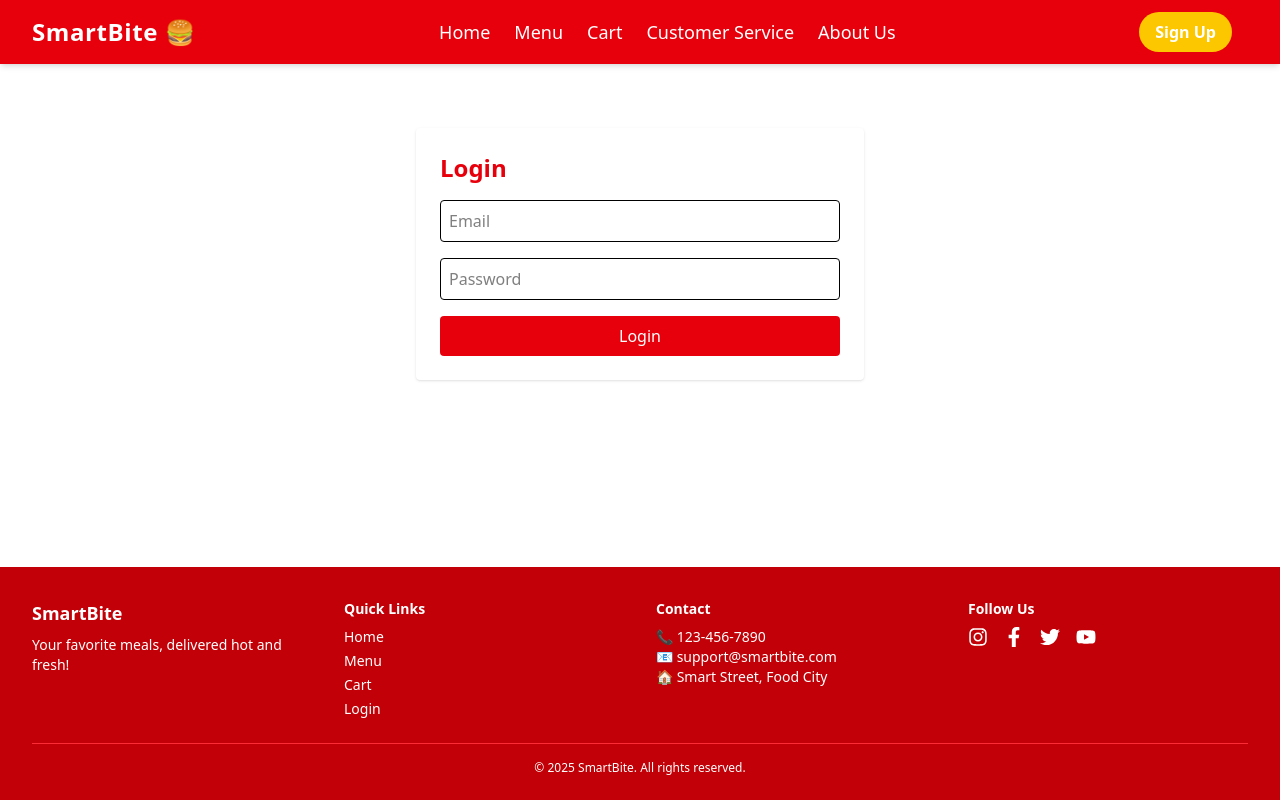
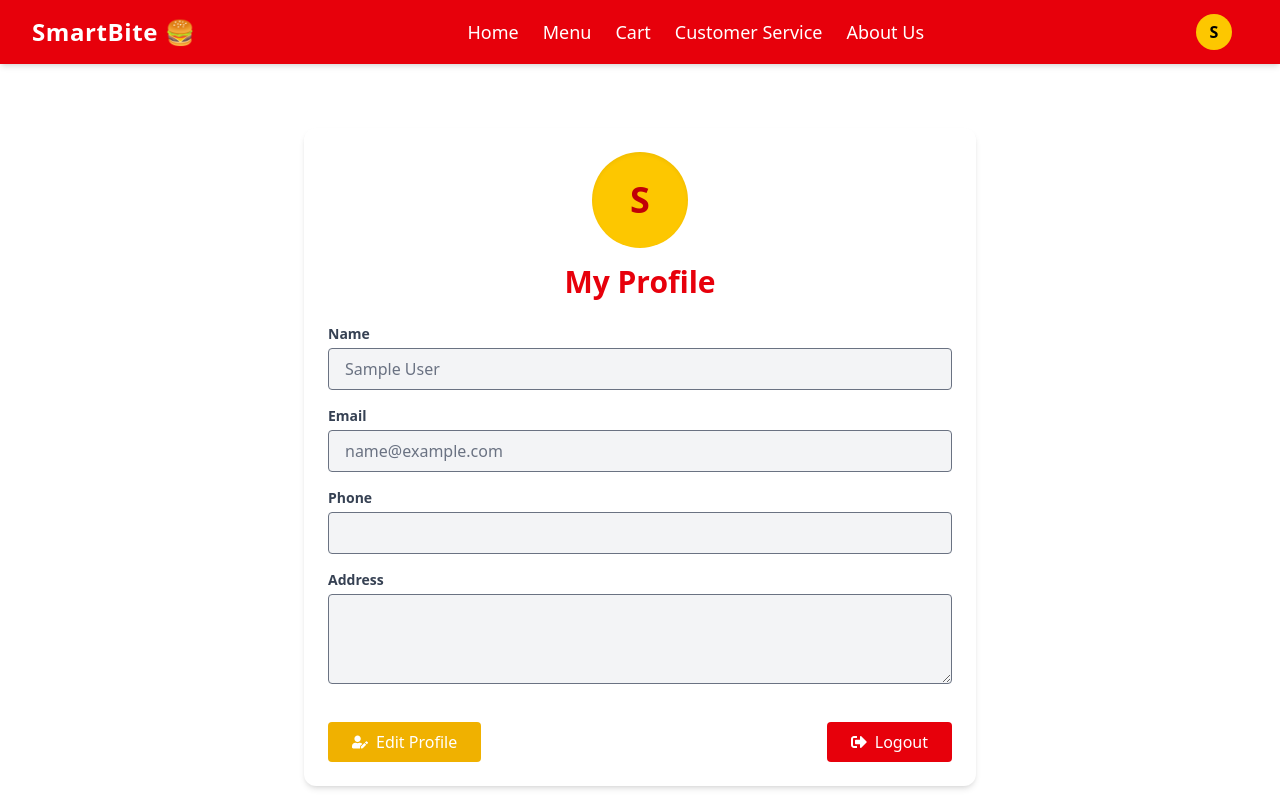
Before and after one commit to VrandaaGarg/SmartBite, a React (Vite) app: page /profile in a window 1280 px wide. Before the commit this address led to /login. Shown: the top 800 px of the page. Built offline with nearby package versions, Linux system fonts and the light colour scheme; sample sign-in values are in the browser's storage.

Commit message:
Refactor authentication and cart management to use consistent localStorage keys; enhance profile editing functionality

```diff
--- a/src/Context/AuthContext.jsx
+++ b/src/Context/AuthContext.jsx
@@ -1,56 +1,35 @@
-import { createContext, useContext, useEffect, useState } from "react";
+import { createContext, useContext, useState } from "react";
 
 const AuthContext = createContext();
 
 export const AuthProvider = ({ children }) => {
   const [user, setUser] = useState(() =>
-    JSON.parse(localStorage.getItem("smartbite_user"))
+    JSON.parse(localStorage.getItem("current_user"))
   );
 
   const login = (email, password) => {
-    const users = JSON.parse(localStorage.getItem("smartbite_users")) || [];
-    const existing = users.find(
-      (u) => u.email === email && u.password === password
-    );
-    if (existing) {
-      setUser(existing);
-      localStorage.setItem("smartbite_user", JSON.stringify(existing));
+    const stored = JSON.parse(localStorage.getItem("current_user"));
+    if (stored && stored.email === email && stored.password === password) {
+      setUser(stored);
       return { success: true };
     }
     return { success: false, message: "Invalid email or password" };
   };
 
   const signup = (newUser) => {
-    const users = JSON.parse(localStorage.getItem("smartbite_users")) || [];
-
-    const exists = users.find((u) => u.email === newUser.email);
-    if (exists) {
-      return { success: false, message: "User with this email already exists" };
-    }
-
-    // 🔢 Get last used ID or start from 1
-    let lastId = parseInt(localStorage.getItem("smartbite_user_id_counter")) || 0;
-    const nextId = lastId + 1;
-
-    // 🆔 Assign user ID
     const userWithId = {
       ...newUser,
-      id: nextId,
+      id: Date.now(), // or use crypto.randomUUID() if preferred
     };
-
-    // Update storage
-    users.push(userWithId);
-    localStorage.setItem("smartbite_users", JSON.stringify(users));
-    localStorage.setItem("smartbite_user", JSON.stringify(userWithId));
-    localStorage.setItem("smartbite_user_id_counter", nextId.toString());
-
+    localStorage.setItem("current_user", JSON.stringify(userWithId));
     setUser(userWithId);
     return { success: true };
   };
 
   const logout = () => {
     setUser(null);
-    localStorage.removeItem("smartbite_user");
+    localStorage.removeItem("current_user");
+    localStorage.removeItem("user_cart");
   };
 
   return (
--- a/src/Context/CartContext.jsx
+++ b/src/Context/CartContext.jsx
@@ -7,27 +7,23 @@ export const CartProvider = ({ children }) => {
   const { user } = useAuth();
   const [cart, setCart] = useState([]);
 
-  // Load cart for current user when user logs in
   useEffect(() => {
     if (user?.id) {
-      const allCarts = JSON.parse(localStorage.getItem("smartbite_cart_data")) || {};
-      const currentUserCart = allCarts[user.id] || [];
-      setCart(currentUserCart);
+      const userCart = JSON.parse(localStorage.getItem("user_cart")) || {};
+      setCart(userCart[user.id] || []);
     } else {
-      setCart([]); // Clear cart if user logs out or not found
+      setCart([]);
     }
   }, [user]);
 
-  // Save updated cart back to localStorage
   useEffect(() => {
     if (user?.id) {
-      const allCarts = JSON.parse(localStorage.getItem("smartbite_cart_data")) || {};
-      allCarts[user.id] = cart;
-      localStorage.setItem("smartbite_cart_data", JSON.stringify(allCarts));
+      const userCart = JSON.parse(localStorage.getItem("user_cart")) || {};
+      userCart[user.id] = cart;
+      localStorage.setItem("user_cart", JSON.stringify(userCart));
     }
   }, [cart, user]);
 
-  // Add dish to cart
   const addToCart = (dish) => {
     setCart((prev) => {
       const exists = prev.find((item) => item.id === dish.id);
@@ -41,12 +37,10 @@ export const CartProvider = ({ children }) => {
     });
   };
 
-  // Remove dish from cart
   const removeFromCart = (id) => {
     setCart((prev) => prev.filter((item) => item.id !== id));
   };
 
-  // Update quantity of item
   const updateQuantity = (id, qty) => {
     setCart((prev) =>
       prev.map((item) =>
@@ -55,13 +49,12 @@ export const CartProvider = ({ children }) => {
     );
   };
 
-  // Clear cart for current user
   const clearCart = () => {
     setCart([]);
     if (user?.id) {
-      const allCarts = JSON.parse(localStorage.getItem("smartbite_cart_data")) || {};
-      allCarts[user.id] = [];
-      localStorage.setItem("smartbite_cart_data", JSON.stringify(allCarts));
+      const userCart = JSON.parse(localStorage.getItem("user_cart")) || {};
+      userCart[user.id] = [];
+      localStorage.setItem("user_cart", JSON.stringify(userCart));
     }
   };
 
--- a/src/Pages/Cart.jsx
+++ b/src/Pages/Cart.jsx
@@ -1,5 +1,7 @@
 import React from "react";
 import { useCart } from "../Context/CartContext";
+import { Link } from "react-router-dom";
+import { FaShoppingCart } from "react-icons/fa";
 
 const Cart = () => {
   const { cart, updateQuantity, removeFromCart, clearCart } = useCart();
@@ -7,7 +9,21 @@ const Cart = () => {
   const total = cart.reduce((sum, item) => sum + item.price * item.quantity, 0);
 
   if (cart.length === 0) {
-    return <h2 className="text-center mt-20 text-xl text-gray-600">Your cart is empty.</h2>;
+    return (
+      <div className="flex flex-col items-center justify-center mt-24 text-center px-4">
+        <FaShoppingCart className="text-6xl text-gray-400 mb-4" />
+        <h2 className="text-xl text-gray-600 mb-2">Your cart is empty.</h2>
+        <p className="text-sm text-gray-500 mb-6">
+          Looks like you haven’t added anything to your cart yet.
+        </p>
+        <Link
+          to="/menu"
+          className="bg-red-600 hover:bg-red-700 text-white px-6 py-2 rounded-md transition shadow"
+        >
+          Explore Menu 🍽️
+        </Link>
+      </div>
+    );
   }
 
   return (
--- a/src/Pages/Profile.jsx
+++ b/src/Pages/Profile.jsx
@@ -1,14 +1,34 @@
-import React from "react";
+import React, { useState } from "react";
 import { useAuth } from "../Context/AuthContext";
 import { useNavigate } from "react-router-dom";
+import { FaUserEdit, FaSave, FaSignOutAlt } from "react-icons/fa";
 
 const Profile = () => {
   const { user, logout } = useAuth();
   const navigate = useNavigate();
+  const [isEditing, setIsEditing] = useState(false);
+  const [formData, setFormData] = useState({
+    name: user?.name || "",
+    phone: user?.phone || "",
+    address: user?.address || "",
+  });
 
   const handleLogout = () => {
     logout();
     navigate("/login");
+  };
+
+  const handleChange = (e) => {
+    setFormData((prev) => ({
+      ...prev,
+      [e.target.name]: e.target.value,
+    }));
+  };
+
+  const handleSave = () => {
+    const updatedUser = { ...user, ...formData };
+    localStorage.setItem("current_user", JSON.stringify(updatedUser));
+    setIsEditing(false);
   };
 
   if (!user) {
@@ -20,27 +40,96 @@ const Profile = () => {
   }
 
   return (
-    <div className="max-w-xl mx-auto p-6 mt-10 bg-white rounded shadow text-center">
-      {/* Profile Icon */}
-      <div className="mx-auto w-20 h-20 flex items-center justify-center bg-yellow-400 text-red-700 text-3xl font-bold rounded-full mb-4">
-        {user.name?.charAt(0).toUpperCase()}
+    <div className="max-w-2xl mx-auto p-6 mt-10 bg-white rounded-xl shadow-md transition-all duration-300 ease-in-out">
+      {/* Profile Header */}
+      <div className="flex flex-col items-center mb-6 animate-fadeIn">
+        <div className="w-24 h-24 rounded-full bg-yellow-400 text-red-700 flex items-center justify-center text-4xl font-bold shadow-inner">
+          {user.name?.charAt(0).toUpperCase()}
+        </div>
+        <h2 className="text-3xl font-bold text-red-600 mt-4">My Profile</h2>
       </div>
 
-      <h2 className="text-3xl font-bold text-red-600 mb-6">My Profile</h2>
+      {/* Form Fields */}
+      <div className="space-y-4">
+        {/* Name */}
+        <div>
+          <label className="block text-sm font-semibold text-gray-700 mb-1">Name</label>
+          <input
+            name="name"
+            value={formData.name}
+            disabled={!isEditing}
+            onChange={handleChange}
+            className={`w-full px-4 py-2 rounded border ${
+              isEditing ? "bg-white border-gray-300" : "bg-gray-100 text-gray-500"
+            }`}
+          />
+        </div>
 
-      <div className="space-y-4 text-lg text-left">
-        <p><span className="font-semibold">Name:</span> {user.name}</p>
-        <p><span className="font-semibold">Email:</span> {user.email}</p>
-        <p><span className="font-semibold">Phone:</span> {user.phone}</p>
-        <p><span className="font-semibold">Address:</span> {user.address}</p>
+        {/* Email */}
+        <div>
+          <label className="block text-sm font-semibold text-gray-700 mb-1">Email</label>
+          <input
+            value={user.email}
+            disabled
+            className="w-full px-4 py-2 rounded bg-gray-100 text-gray-500 border"
+          />
+        </div>
+
+        {/* Phone */}
+        <div>
+          <label className="block text-sm font-semibold text-gray-700 mb-1">Phone</label>
+          <input
+            name="phone"
+            value={formData.phone}
+            disabled={!isEditing}
+            onChange={handleChange}
+            className={`w-full px-4 py-2 rounded border ${
+              isEditing ? "bg-white border-gray-300" : "bg-gray-100 text-gray-500"
+            }`}
+          />
+        </div>
+
+        {/* Address */}
+        <div>
+          <label className="block text-sm font-semibold text-gray-700 mb-1">Address</label>
+          <textarea
+            name="address"
+            value={formData.address}
+            disabled={!isEditing}
+            onChange={handleChange}
+            rows="3"
+            className={`w-full px-4 py-2 rounded border ${
+              isEditing ? "bg-white border-gray-300" : "bg-gray-100 text-gray-500"
+            }`}
+          />
+        </div>
       </div>
 
-      <button
-        onClick={handleLogout}
-        className="mt-8 bg-red-600 text-white px-6 py-2 rounded hover:bg-red-700"
-      >
-        Logout
-      </button>
+      {/* Buttons */}
+      <div className="flex flex-col sm:flex-row justify-between items-center gap-4 mt-8 animate-fadeIn">
+        {!isEditing ? (
+          <button
+            onClick={() => setIsEditing(true)}
+            className="flex items-center gap-2 bg-yellow-500 hover:bg-yellow-600 text-white px-6 py-2 rounded transition"
+          >
+            <FaUserEdit /> Edit Profile
+          </button>
+        ) : (
+          <button
+            onClick={handleSave}
+            className="flex items-center gap-2 bg-green-600 hover:bg-green-700 text-white px-6 py-2 rounded transition"
+          >
+            <FaSave /> Save Changes
+          </button>
+        )}
+
+        <button
+          onClick={handleLogout}
+          className="flex items-center gap-2 bg-red-600 hover:bg-red-700 text-white px-6 py-2 rounded transition"
+        >
+          <FaSignOutAlt /> Logout
+        </button>
+      </div>
     </div>
   );
 };
```
